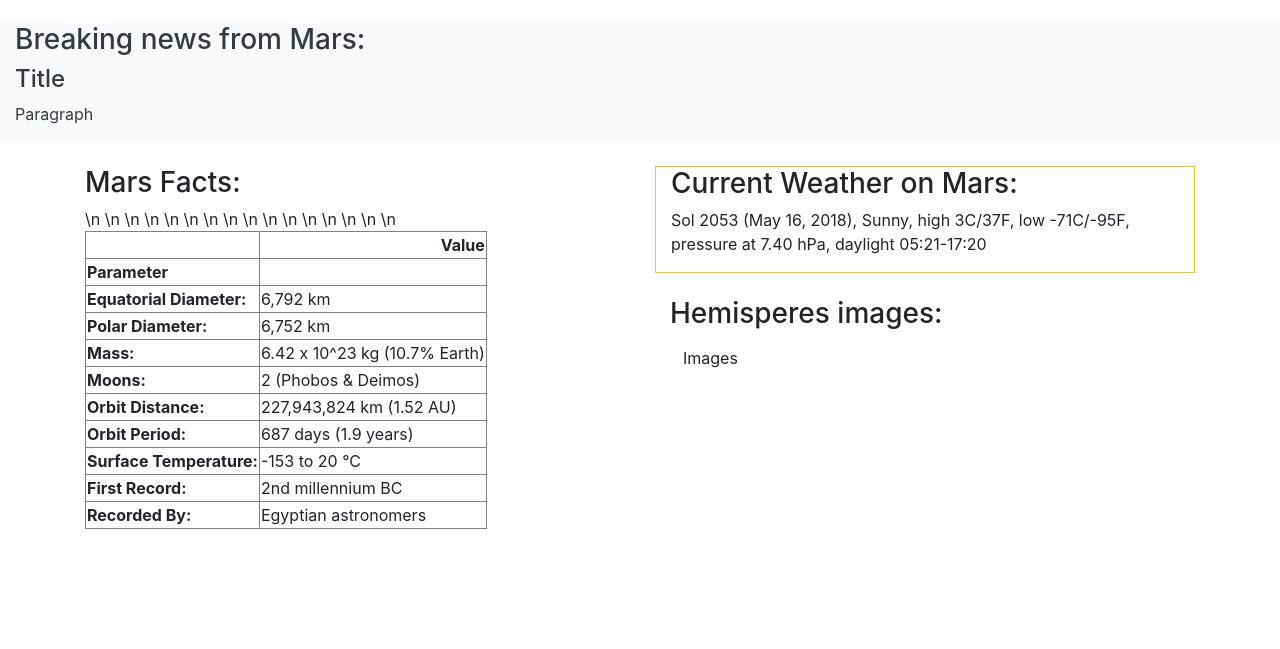
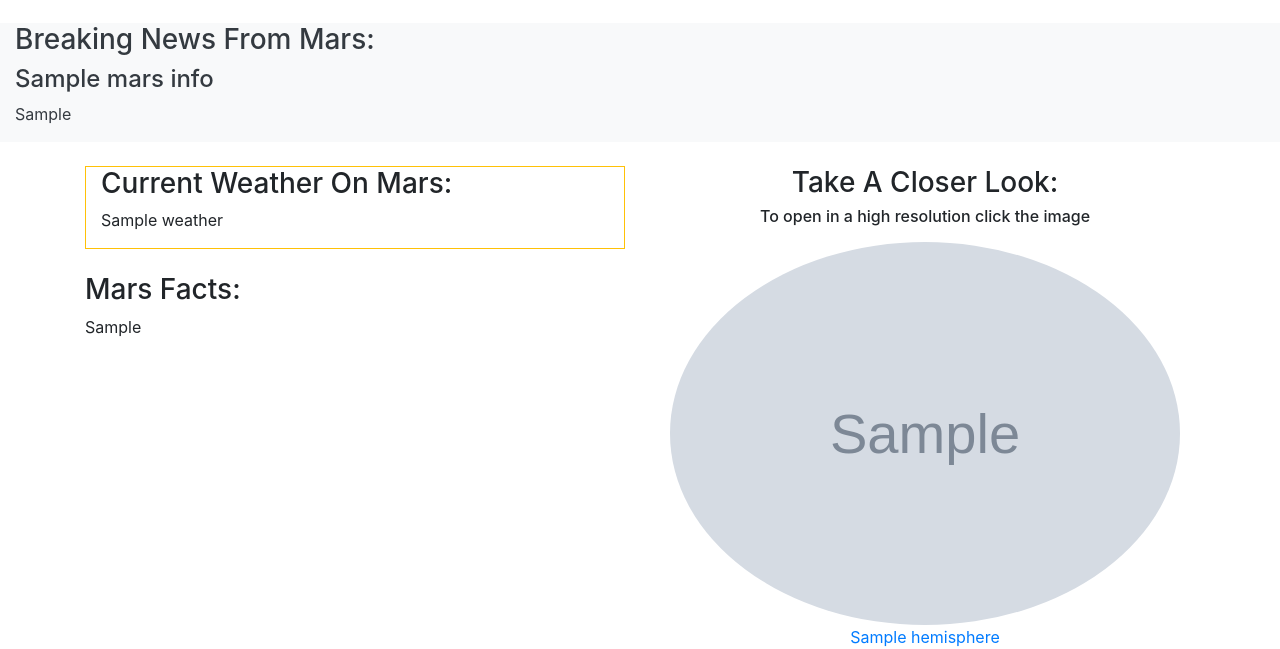
Before and after one commit to Gryazzz/Mission_to_Mars, a Flask app: template templates/test.html in a window 1280 px wide. Shown: the part 942-1591 px from the top of the page. Before the commit the page ends 1471 px from the top, so only its background shows below. Run offline with Flask 2, Linux system fonts and the light colour scheme; the template is opened without the code that fills it: most values are stand-ins (such as "Sample title", 1, 10 or a date in 2020); grey boxes marked "Sample" are stand-in pictures; some libraries are stand-ins or nearby versions.

Commit message:
in progress

```diff
--- a/templates/test.html
+++ b/templates/test.html
@@ -5,8 +5,9 @@
     <meta http-equiv="X-UA-Compatible" content="IE=edge">
     <title>Test Page</title>
     <meta name="viewport" content="width=device-width, initial-scale=1, shrink-to-fit=no">
-    <link rel="stylesheet" href="bootstrap.min.css">
-    <link rel="stylesheet" type="text/css" media="screen" href="main.css"/>
+    <!-- <link rel="stylesheet" href="https://stackpath.bootstrapcdn.com/bootstrap/4.1.1/css/bootstrap.min.css" integrity="sha384-WskhaSGFgHYWDcbwN70/dfYBj47jz9qbsMId/iRN3ewGhXQFZCSftd1LZCfmhktB" crossorigin="anonymous"> -->
+    <link rel= "stylesheet" type= "text/css" href="{{ url_for('static',filename='styles/bootstrap.min.css') }}">
+    <!-- <link rel="stylesheet" type="text/css" media="screen" href="{{ url_for('static',filename='styles/main.css') }}/> -->
 
 </head>
 <body>
@@ -14,8 +15,8 @@
         <h4 class="display-4">Mars Information Online</h4>
         <p class="lead">On this web site you can find the actual information about the planet Mars</p>
         <hr class="my-2">
-        <p>Press the button below to get the newest data:</p>
-        <a class="btn btn-outline-success btn-lg" href="#" role="button">Renew</a>
+        <p>Click the button below to get the newest data:</p>
+        <a class="btn btn-outline-warning btn-lg" href="/scrape" role="button">Renew</a>
     </div>
 
     <div class="container-fluid">
@@ -26,7 +27,7 @@
         </div>
         <div class="row">
             <div class="col-xl-8 offset-xl-2 col-md-10 offset-md-1">
-                <img src="https://www.jpl.nasa.gov/spaceimages/images/largesize/PIA14106_hires.jpg" class="img-responsive w-100" alt="Background image"/>
+                <img src={{mars_info.image}} class="img-responsive w-100" alt="Background image"/>
             </div>
         </div>
 
@@ -35,35 +36,75 @@
     <div class="container-fluid bg-light text-dark mt-4">
         <div class="row">
             <div class='col-12'>
-                <h3>Breaking news from Mars:</h3>
-                <h4>Title</h4>
-                <p>Paragraph</p>
+                <h3>Breaking News From Mars:</h3>
+                <h4>{{mars_info.news_title}}</h4>
+                <p>{{mars_info.news_paragraph}}</p>
             </div>
         </div>
     </div>
 
     <div class="container mt-4">
         <div class="row">
+
             <div class="col-md mb-4 text-left">
+                <div class="container border border-warning mb-4">
+                    <h3>Current Weather On Mars:</h3>
+                    <p>{{mars_info.weather}}</p>
+                </div>
+
                 <h3>Mars Facts:</h3>
+                {{mars_info.facts_table | safe}}
+            </div>
 
-                    <table border="1" class="dataframe">  <thead>    <tr style="text-align: right;">      <th></th>      <th>Value</th>    </tr>    <tr>      <th>Parameter</th>     <th></th>   </tr>  </thead>  <tbody>   <tr>     <th>Equatorial Diameter:</th>     <td>6,792 km</td>    </tr>   <tr>     <th>Polar Diameter:</th>     <td>6,752 km</td>   </tr>   <tr>     <th>Mass:</th>     <td>6.42 x 10^23 kg (10.7% Earth)</td>  </tr>  <tr>      <th>Moons:</th>     <td>2 (Phobos &amp; Deimos)</td>    </tr>    <tr>     <th>Orbit Distance:</th>      <td>227,943,824 km (1.52 AU)</td>   </tr>  <tr>    <th>Orbit Period:</th>\n      <td>687 days (1.9 years)</td>\n    </tr>\n    <tr>\n      <th>Surface Temperature:</th>\n      <td>-153 to 20 °C</td>\n    </tr>\n    <tr>\n      <th>First Record:</th>\n      <td>2nd millennium BC</td>\n    </tr>\n    <tr>\n      <th>Recorded By:</th>\n      <td>Egyptian astronomers</td>\n    </tr>\n  </tbody>\n</table>
-            </div>
             <div class="col-md">
-                <div class="container border border-warning">
-                    <h3>Current Weather on Mars:</h3>
-                    <p>Sol 2053 (May 16, 2018), Sunny, high 3C/37F, low -71C/-95F, pressure at 7.40 hPa, daylight 05:21-17:20</p>
-                </div>
-                <div class="container mt-4">
-                    <h3>Hemisperes images:</h3>
-                    <a class="btn" href="#">Images</a>
+                <div class="container text-center">
+                    <h3>Take A Closer Look:</h3>
+                    <h6>To open in a high resolution click the image</h6>
+                    <div class="fluid-container mt-3">
+
+                        {% for h in mars_info.hemispheres %}
+
+                            {% if loop.index0 is divisibleby 2 %} <!-- works for even arrays -->
+                                <div class="row">
+                                    <div class="col-lg">
+                                        <a href={{h.img_url}} target="blank"><img src={{h.img_url}} class="img-responsive rounded-circle w-100" alt={{h.title}}/>{{h.title}}</a>
+                                    </div>
+
+                            {% else %}
+                                <div class="col-lg">
+                                    <a href={{h.img_url}} target="blank"><img src={{h.img_url}} class="img-responsive rounded-circle w-100" alt={{h.title}}/>{{h.title}}</a>
+                                </div>
+                                </div>
+                            {% endif %}
+
+
+                        <!-- <div class="row">
+                            <div class="col-lg">
+                                <a href="#"><img src='http://astropedia.astrogeology.usgs.gov/download/Mars/Viking/cerberus_enhanced.tif/full.jpg' class="img-responsive w-100 rounded-circle" alt="Background image"/>img1</a>
+                            </div>
+                            <div class="col-lg">
+                                <a href="#"><img src='http://astropedia.astrogeology.usgs.gov/download/Mars/Viking/cerberus_enhanced.tif/full.jpg' class="img-responsive w-100 rounded-circle" alt="Background image"/>img1</a>
+                            </div>
+                        </div>
+                        <div class="row">
+                            <div class="col-lg">
+                                <a href="#"><img src='http://astropedia.astrogeology.usgs.gov/download/Mars/Viking/cerberus_enhanced.tif/full.jpg' class="img-responsive w-100 rounded-circle" alt="Background image"/>img1</a>
+                            </div>
+                            <div class="col-lg">
+                                <a href="#"><img src='http://astropedia.astrogeology.usgs.gov/download/Mars/Viking/cerberus_enhanced.tif/full.jpg' class="img-responsive w-100 rounded-circle" alt="Background image"/>img1</a>
+                            </div>
+                        </div> -->
+                            <!-- </div> -->
+                        {% endfor %}
+
+                    </div>
                 </div>
             </div>
         </div>
     </div>
 
-    <script src="https://code.jquery.com/jquery-3.3.1.slim.min.js" integrity="sha384-q8i/X+965DzO0rT7abK41JStQIAqVgRVzpbzo5smXKp4YfRvH+8abtTE1Pi6jizo" crossorigin="anonymous"></script>
+    <!-- <script src="https://code.jquery.com/jquery-3.3.1.slim.min.js" integrity="sha384-q8i/X+965DzO0rT7abK41JStQIAqVgRVzpbzo5smXKp4YfRvH+8abtTE1Pi6jizo" crossorigin="anonymous"></script>
     <script src="https://cdnjs.cloudflare.com/ajax/libs/popper.js/1.14.3/umd/popper.min.js" integrity="sha384-ZMP7rVo3mIykV+2+9J3UJ46jBk0WLaUAdn689aCwoqbBJiSnjAK/l8WvCWPIPm49" crossorigin="anonymous"></script>
-    <script src="https://stackpath.bootstrapcdn.com/bootstrap/4.1.1/js/bootstrap.min.js" integrity="sha384-smHYKdLADwkXOn1EmN1qk/HfnUcbVRZyYmZ4qpPea6sjB/pTJ0euyQp0Mk8ck+5T" crossorigin="anonymous"></script>
+    <script src="https://stackpath.bootstrapcdn.com/bootstrap/4.1.1/js/bootstrap.min.js" integrity="sha384-smHYKdLADwkXOn1EmN1qk/HfnUcbVRZyYmZ4qpPea6sjB/pTJ0euyQp0Mk8ck+5T" crossorigin="anonymous"></script> -->
 </body>
 </html>
```
